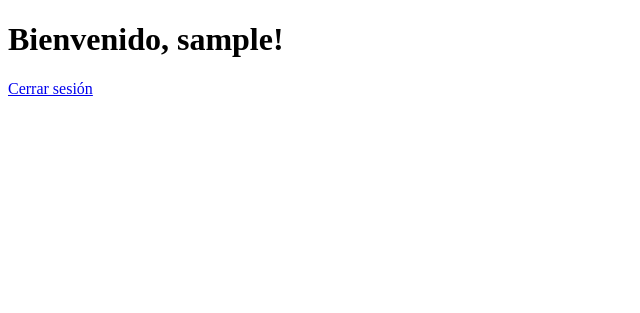
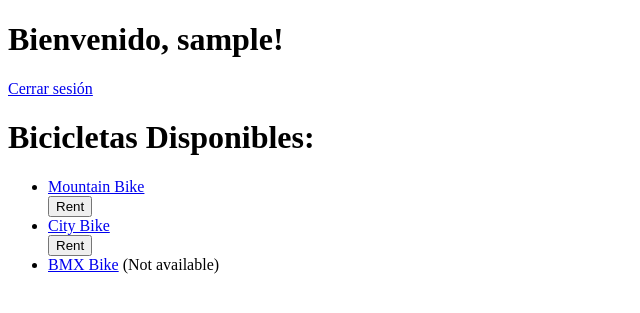
Before and after one commit to YisusBlack18/RentABike, a Flask app: page / in a window 1280 px wide. Shown: the top 313 px of the page, without its empty margins (0-640 px from the left). Run offline with Flask 2, Linux system fonts and the light colour scheme; the visitor is signed in with stand-in values (Sample User, id 1).

Commit message:
cosas base

```diff
--- a/App.py
+++ b/App.py
@@ -1,4 +1,4 @@
-from flask import Flask, render_template, request, redirect, url_for, session
+from flask import Flask, jsonify, render_template, request, redirect, url_for, session
 import os
 
 app = Flask(__name__)
@@ -11,11 +11,19 @@ users = {
     'usuario3': 'contrasena3'
 }
 
+bikes = [
+    {"id": 1, "model": "Mountain Bike", "available": True},
+    {"id": 2, "model": "City Bike", "available": True},
+    {"id": 3, "model": "BMX Bike", "available": False},
+]
+
+rentals = []
+
 @app.route('/', methods=['GET', 'POST'])
 def index():
     if 'username' in session:
         username = session['username']
-        return render_template('index.html', username=username)
+        return render_template('index.html', bikes=bikes, username=username)
     else:
         return redirect(url_for('login'))
 
@@ -51,5 +59,29 @@ def register():
     else:
         return render_template('register.html')
 
+@app.route('/bike/<int:bike_id>')
+def bike(bike_id):
+    bike = next((bike for bike in bikes if bike["id"] == bike_id), None)
+    if bike:
+        return render_template('bike.html', bike=bike)
+    else:
+        return render_template('404.html'), 404
+
+@app.route('/bike/<int:bike_id>/rent', methods=['POST'])
+def rent_bike(bike_id):
+    bike = next((bike for bike in bikes if bike["id"] == bike_id), None)
+    if bike and bike["available"]:
+        bike["available"] = False
+        rentals.append(bike)
+        return redirect(url_for('index'))
+    elif bike:
+        return render_template('not_available.html', bike=bike)
+    else:
+        return render_template('404.html'), 404
+
+@app.route('/rentals')
+def rentals():
+    return render_template('rentals.html', rentals=rentals)
+
 if __name__ == '__main__':
     app.run(debug=True)
--- a/templates/index.html
+++ b/templates/index.html
@@ -12,5 +12,21 @@
 		<p><a href="{{ url_for('login') }}">Iniciar sesión</a></p>
 		<p><a href="{{ url_for('register') }}">Registrarse</a></p>
 	{% endif %}
+    <br>
+    <h1>Bicicletas Disponibles:</h1>
+    <ul>
+        {% for bike in bikes %}
+        <li>
+            <a href="/bike/{{ bike.id }}">{{ bike.model }}</a>
+            {% if bike.available %}
+            <form action="/bike/{{ bike.id }}/rent" method="POST">
+                <button type="submit">Rent</button>
+            </form>
+            {% else %}
+            <span>(Not available)</span>
+            {% endif %}
+        </li>
+        {% endfor %}
+    </ul>
 </body>
 </html>
```
Also changed, not shown: templates/bike.html (added, +20 -0 lines), templates/not_available.html (added, +11 -0 lines), templates/rentals.html (added, +19 -0 lines).
